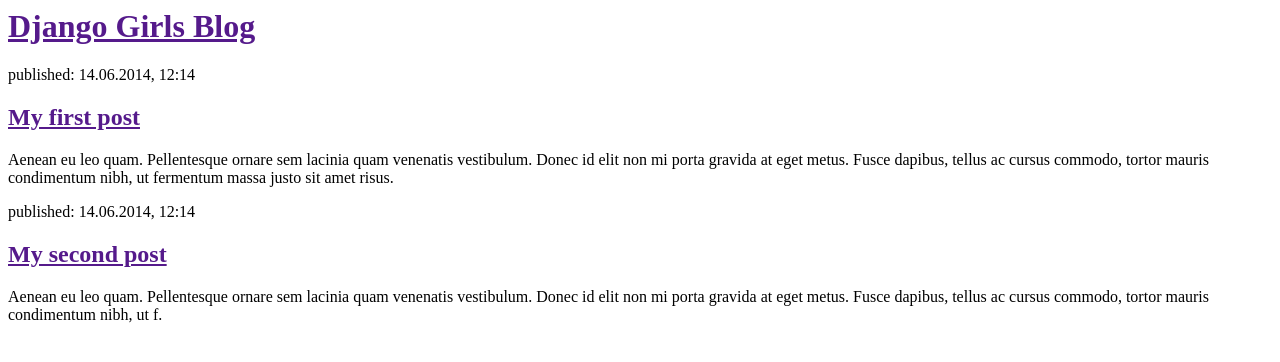
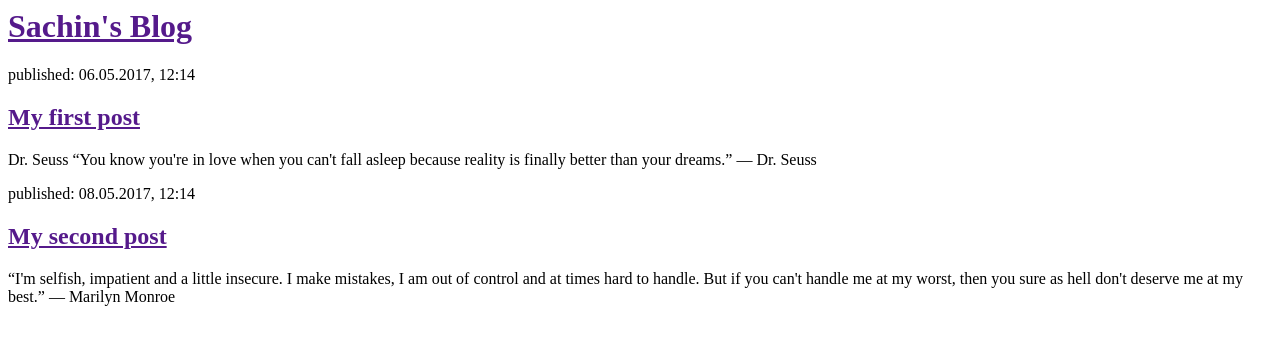
Before and after one commit to Sac08/my-first-blog, a Django app: page / in a window 1280 px wide. Shown: the top 362 px of the page. Run offline with Django 3.2, Linux system fonts and the light colour scheme.

Commit message:
Changed HTML content

```diff
--- a/blog/templates/blog/post_list.html
+++ b/blog/templates/blog/post_list.html
@@ -4,19 +4,22 @@
     </head>
     <body>
         <div>
-            <h1><a href="">Django Girls Blog</a></h1>
+            <h1><a href="">Sachin's Blog</a></h1>
         </div>
 
         <div>
-            <p>published: 14.06.2014, 12:14</p>
+            <p>published: 06.05.2017, 12:14</p>
             <h2><a href="">My first post</a></h2>
-            <p>Aenean eu leo quam. Pellentesque ornare sem lacinia quam venenatis vestibulum. Donec id elit non mi porta gravida at eget metus. Fusce dapibus, tellus ac cursus commodo, tortor mauris condimentum nibh, ut fermentum massa justo sit amet risus.</p>
+            <p>Dr. Seuss
+“You know you're in love when you can't fall asleep because reality is finally better than your dreams.”
+― Dr. Seuss </p>
         </div>
 
         <div>
-            <p>published: 14.06.2014, 12:14</p>
+            <p>published: 08.05.2017, 12:14</p>
             <h2><a href="">My second post</a></h2>
-            <p>Aenean eu leo quam. Pellentesque ornare sem lacinia quam venenatis vestibulum. Donec id elit non mi porta gravida at eget metus. Fusce dapibus, tellus ac cursus commodo, tortor mauris condimentum nibh, ut f.</p>
+            <p>“I'm selfish, impatient and a little insecure. I make mistakes, I am out of control and at times hard to handle. But if you can't handle me at my worst, then you sure as hell don't deserve me at my best.”
+― Marilyn Monroe</p>
         </div>
     </body>
 </html>
```
